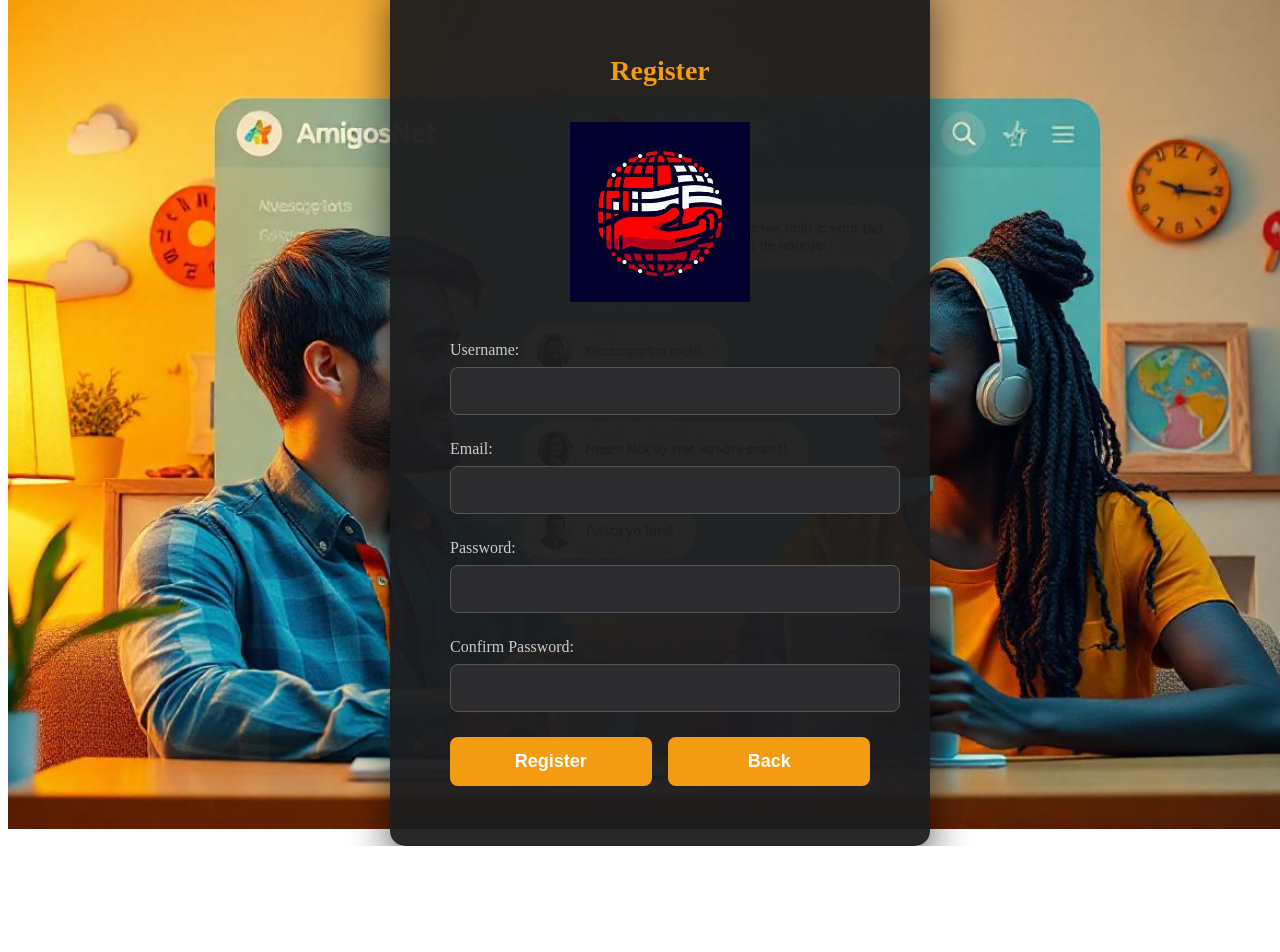
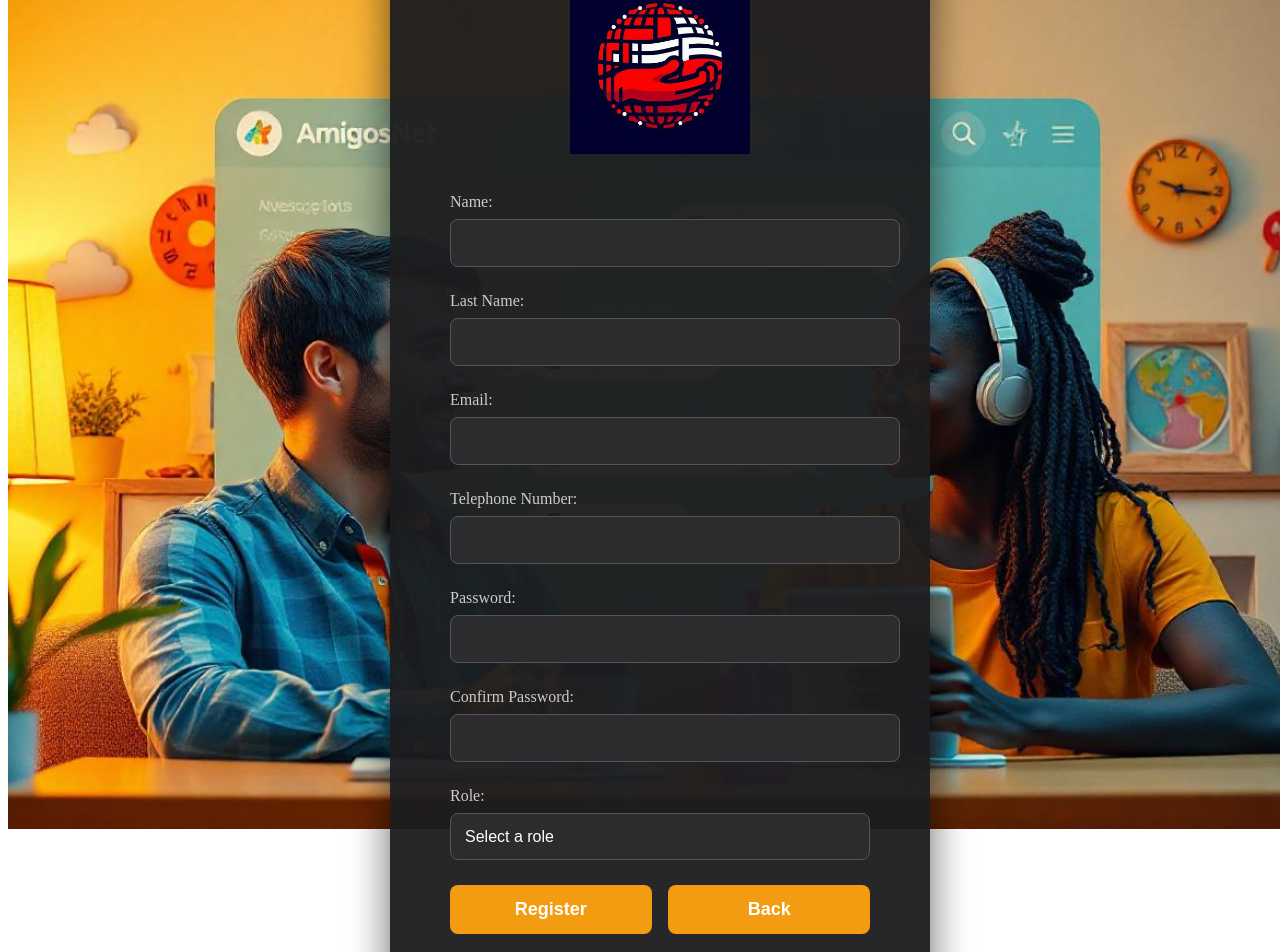
Before and after one commit to LP-blog-usc/frontend, a Vue app: page /register in a window 1280 px wide. Shown: the part 122-1074 px from the top of the page. Before the commit the page ends 968 px from the top, so only its background shows below. Built offline with nearby package versions, Linux system fonts and the light colour scheme.

Commit message:
Register.M_F

```diff
--- a/src/components/UserRegister.vue
+++ b/src/components/UserRegister.vue
@@ -21,16 +21,29 @@
           </div>
           <form @submit.prevent="register">
             <div class="form-group">
-              <label for="username">
-                <i class="fas fa-user"></i> Username:
+              <label for="name">
+                <i class="fas fa-user"></i> Name:
               </label>
-              <input type="text" v-model="username" id="username" required />
+              <input type="text" v-model="name" id="name" required />
+            </div>
+            <div class="form-group">
+              <label for="lastName">
+                <i class="fas fa-user"></i> Last Name:
+              </label>
+              <input type="text" v-model="lastName" id="lastName" required />
             </div>
             <div class="form-group">
               <label for="email">
                 <i class="fas fa-envelope"></i> Email:
               </label>
               <input type="email" v-model="email" id="email" required />
+            </div>
+            <div class="form-group">
+              <label for="telephoneNumber">
+                <i class="fas fa-phone"></i> Telephone Number:
+              </label>
+              <input type="text" v-model="telephoneNumber" id="telephoneNumber" required />
+              <p v-if="errors.telephoneNumber" class="error">{{ errors.telephoneNumber[0] }}</p>
             </div>
             <div class="form-group">
               <label for="password">
@@ -44,47 +57,115 @@
               </label>
               <input type="password" v-model="confirmPassword" id="confirm-password" required />
             </div>
+            <div class="form-group">
+              <label for="role">Role:</label>
+              <select v-model="roleId" id="role" required>
+                <option value="" disabled selected>Select a role</option>
+                <option value="2">Author</option>
+                <option value="3">Reader</option>
+              </select>
+            </div>
+
             <!-- Contenedor para los botones -->
             <div class="form-buttons">
               <button type="submit" :disabled="isSubmitting" class="action-button">Register</button>
               <button type="button" @click="goBack" class="action-button">Back</button>
             </div>
           </form>
+          <p v-if="errorMessage" class="error">{{ errorMessage }}</p>
         </div>
       </div>
     </div>
   </div>
 </template>
+<script>
+import axios from 'axios';
 
-<script>
 export default {
   data() {
     return {
-      username: '',
+      name: '',
+      lastName: '',
       email: '',
+      telephoneNumber: '',
       password: '',
       confirmPassword: '',
+      roleId: '', // rolId basado en selección (2 para Autor, 3 para Lector)
       isSubmitting: false,
+      errorMessage: '',
+      errors: {} // Objeto para almacenar los errores de validación
     };
   },
   methods: {
-    register() {
+    async register() {
       this.isSubmitting = true;
-      // Lógica para registrar al usuario
-      console.log("User registered:", this.username, this.email);
-      this.isSubmitting = false;
-      // Redirigir después de registro exitoso
-      this.$router.push({ name: 'LoginForm' }); // Suponiendo que 'Home' es la ruta a la que quieres redirigir
+      this.errorMessage = '';
+      this.errors = {}; // Limpiar errores previos
+
+      // Validar que los campos requeridos están completos
+      if (
+        !this.name ||
+        !this.lastName ||
+        !this.email ||
+        !this.telephoneNumber ||
+        !this.password ||
+        !this.confirmPassword ||
+        !this.roleId
+      ) {
+        this.errorMessage = 'Please fill in all the fields.';
+        this.isSubmitting = false;
+        return;
+      }
+
+      // Validar que las contraseñas coincidan
+      if (this.password !== this.confirmPassword) {
+        this.errorMessage = 'Passwords do not match.';
+        this.isSubmitting = false;
+        return;
+      }
+
+      // Datos del formulario de registro
+      const registerData = {
+        name: this.name,
+        lastName: this.lastName,
+        email: this.email,
+        telephoneNumber: this.telephoneNumber,
+        password: this.password,
+        roleId: this.roleId === 'Author' ? 2 : 3, // Asignar rolId en función de la selección
+      };
+
+      // Hacer solicitud POST a la API de registro
+      try {
+        const response = await axios.post('http://localhost:5017/api/Users', registerData);
+
+        // Verificar respuesta exitosa
+        if (response.data.success) {
+          console.log('User registered:', response.data.data);
+          this.$router.replace({ name: 'LoginForm' }); // Redirigir al login
+        } else {
+          this.errorMessage = response.data.message || 'Error registering user.';
+        }
+      } catch (error) {
+        // En caso de error, mostrar los errores específicos de cada campo
+        if (error.response && error.response.data.errors) {
+          this.errors = error.response.data.errors; // Guardar todos los errores en el objeto 'errors'
+        } else {
+          this.errorMessage = 'Error registering user. Please try again.';
+        }
+        console.error('Register error:', error);
+      } finally {
+        this.isSubmitting = false;
+      }
     },
     goBack() {
-      this.$router.push({ name: 'LoginForm' }); // Esto te redirigirá de vuelta al formulario de login
-    }
-  }
-}
+      this.$router.replace({ name: 'LoginForm' }); // Redirigir al login
+    },
+  },
+};
 </script>
 
+
 <style scoped>
-/* Estilos generales */
 /* Barra superior */
 .header {
   background-color: #1c1c1e;
@@ -191,11 +272,11 @@ export default {
 /* Estilos para los botones */
 .form-buttons {
   display: flex;
-  justify-content: space-between; /* Esto asegura que los botones estén uno al lado del otro */
+  justify-content: space-between;
 }
 
 .action-button {
-  width: 48%; /* Ajusta para que ambos botones tengan el mismo ancho */
+  width: 48%;
   padding: 14px;
   border: none;
   border-radius: 8px;
@@ -216,4 +297,23 @@ button:disabled {
   background-color: #888;
   cursor: not-allowed;
 }
+
+/* Estilo para el selector de Rol */
+.form-group select {
+  width: 100%;
+  padding: 14px;
+  border-radius: 8px;
+  border: 1px solid #555;
+  background: #2c2c2e;
+  color: #fff;
+  transition: border-color 0.3s;
+  font-size: 16px;
+  appearance: none;
+}
+
+.form-group select:focus {
+  border-color: #f39c12;
+  outline: none;
+}
+
 </style>
--- a/src/components/login-Form.vue
+++ b/src/components/login-Form.vue
@@ -319,8 +319,4 @@ button:disabled {
 .error {
   color: red;
 }
-
-.success {
-  color: green;
-}
 </style>
```
